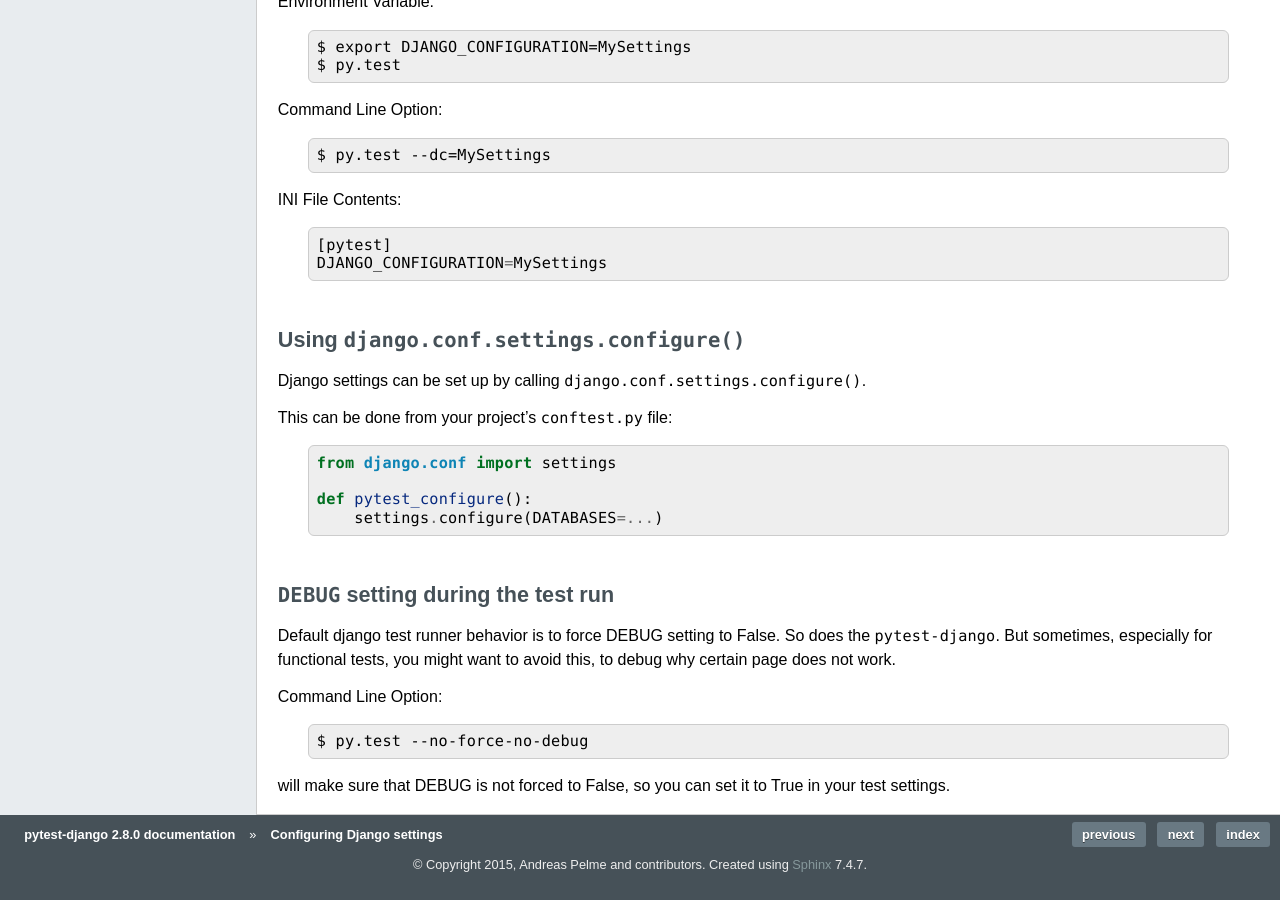
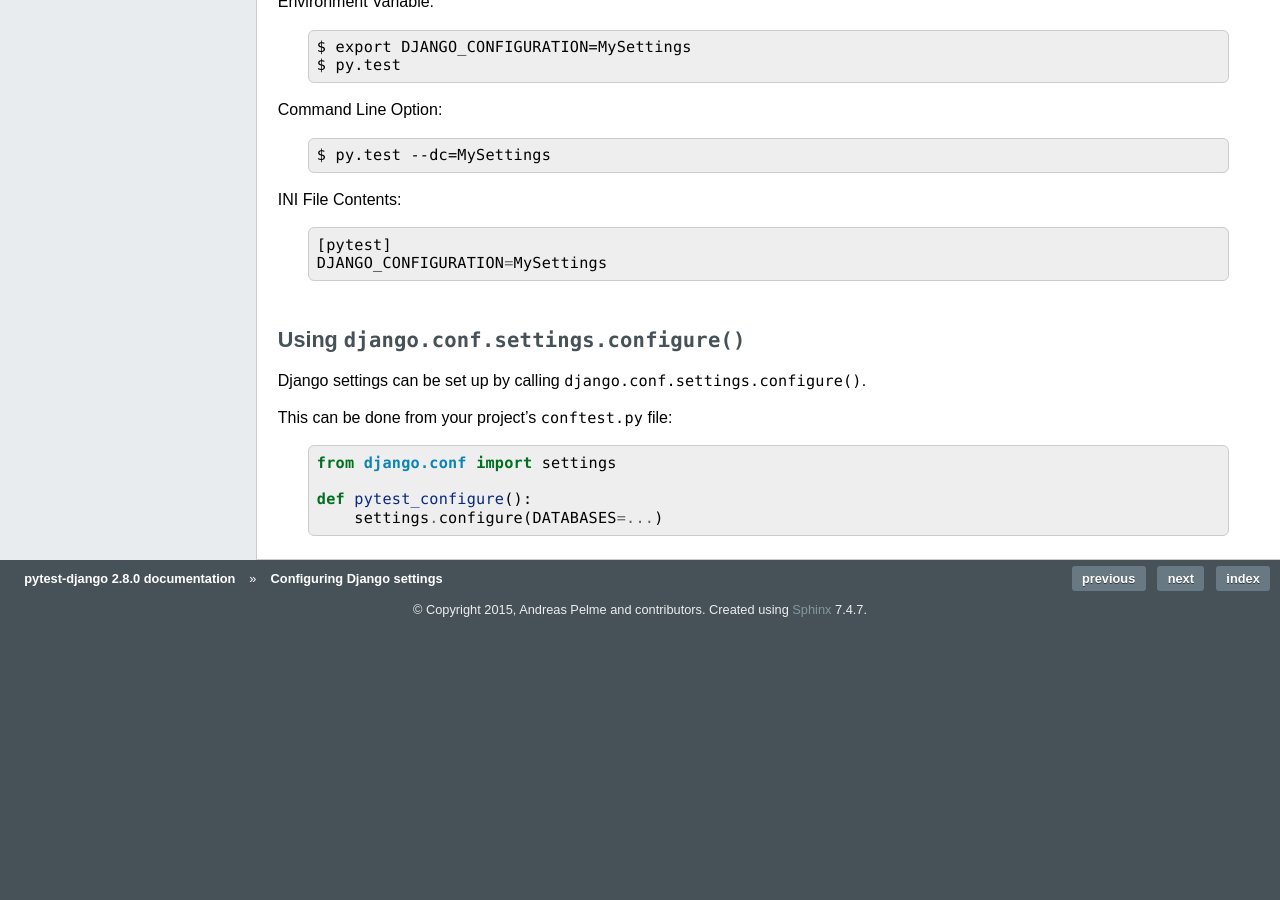
Before and after one commit to pytest-dev/pytest-django, a Sphinx documentation site: the page built from docs/configuring_django.rst, in a window 1280 px wide and 900 px high, scrolled down 960 px. Built offline with Sphinx 7.4.7, drawn with Linux system fonts in a browser that asks for light colours; after the commit the page ends 1604 px from its top, so only the background shows below that; some of the changed text lies outside the part shown.

Commit message:
Revert "Merge pull request #231 from pytest-dev/no-force-debug"
This reverts commit 73fe800666feb47d1172876dcf07f99ed1604aee, reversing
changes made to fe7d2801ea3fd6a160b97b781112ecbf3e60fd80.

```diff
--- a/docs/configuring_django.rst
+++ b/docs/configuring_django.rst
@@ -73,16 +73,3 @@ This can be done from your project's ``conftest.py`` file::
 
     def pytest_configure():
         settings.configure(DATABASES=...)
-
-
-``DEBUG`` setting during the test run
--------------------------------------
-
-Default django test runner behavior is to force DEBUG setting to False. So does the ``pytest-django``.
-But sometimes, especially for functional tests, you might want to avoid this, to debug why certain page does not work.
-
-Command Line Option::
-
-    $ py.test --no-force-no-debug
-
-will make sure that DEBUG is not forced to False, so you can set it to True in your test settings.
```
Also changed, not shown: docs/changelog.rst (+0 -8 lines), 2 other files.
